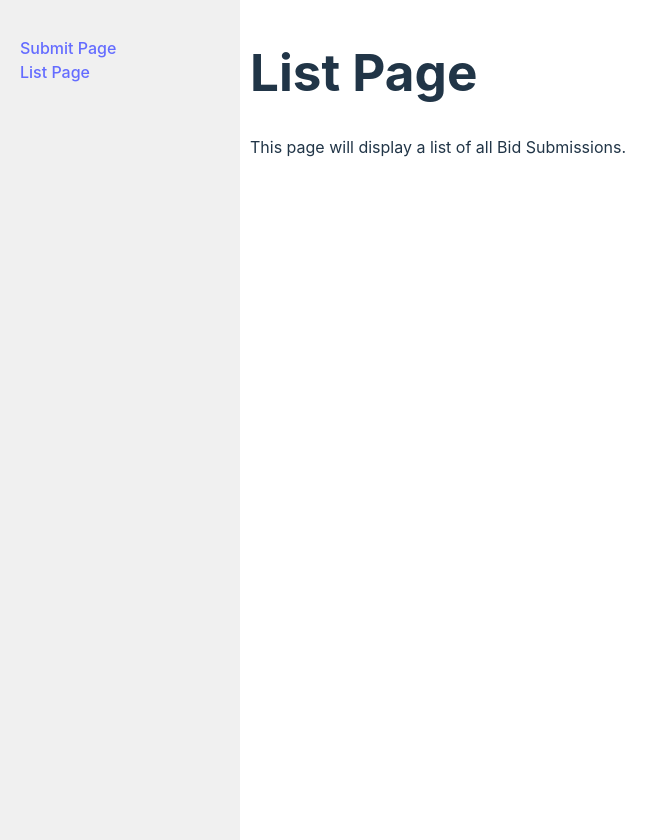
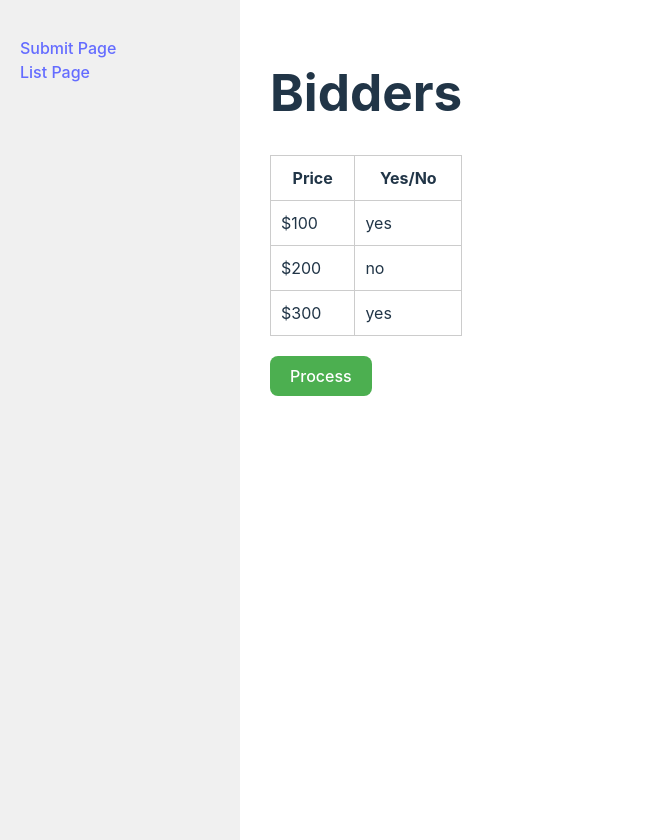
Before and after one commit to Privacy-Lab-Latam-Builders/Aleph-Hackathon-FHEvm-Zama, a React (Vite) app in the folder frontend/: page /list in a window 1280 px wide. Shown: the whole page, without its empty margins (0-663 px from the left). Built offline with nearby package versions, Linux system fonts and the light colour scheme.

Commit message:
update ListPage and SubmitPage

```diff
--- a/frontend/src/pages/ListPage.tsx
+++ b/frontend/src/pages/ListPage.tsx
@@ -1,13 +1,69 @@
-import React from 'react';
+import React, { useState } from 'react';
 
-const ListPage: React.FC = () => {
+// Define the type for each row of data in the table
+interface DataRow {
+  price: number;
+  yesNo: 'yes' | 'no';
+}
+
+const TableWithButton: React.FC = () => {
+  // Initial data (array of rows with price and yes/no)
+  const [data, setData] = useState<DataRow[]>([
+    { price: 100, yesNo: 'yes' },
+    { price: 200, yesNo: 'no' },
+    { price: 300, yesNo: 'yes' },
+  ]);
+
+  // State for showing the "hello" message when button is clicked
+  const [message, setMessage] = useState<string>('');
+
+  // Handle button click
+  const handleProcessClick = () => {
+    setMessage('Encrypted win: ___ Decrypted win: __');
+  };
+
   return (
-    <div>
-      <h1>List Page</h1>
-      <p>This page will display a list of all Bid Submissions.</p>
-      {/* You can add components to fetch and display list data */}
+    <div style={{ padding: '20px' }}>
+      <h1>Bidders</h1>
+
+      {/* Table to display data */}
+      <table style={{ width: '100%', borderCollapse: 'collapse' }}>
+        <thead>
+          <tr>
+            <th style={{ padding: '10px', border: '1px solid #ccc' }}>Price</th>
+            <th style={{ padding: '10px', border: '1px solid #ccc' }}>Yes/No</th>
+          </tr>
+        </thead>
+        <tbody>
+          {data.map((row, index) => (
+            <tr key={index}>
+              <td style={{ padding: '10px', border: '1px solid #ccc' }}>${row.price}</td>
+              <td style={{ padding: '10px', border: '1px solid #ccc' }}>{row.yesNo}</td>
+            </tr>
+          ))}
+        </tbody>
+      </table>
+
+      {/* Button to process the data */}
+      <div style={{ marginTop: '20px' }}>
+        <button
+          onClick={handleProcessClick}
+          style={{
+            padding: '10px 20px',
+            backgroundColor: '#4CAF50',
+            color: 'white',
+            border: 'none',
+            cursor: 'pointer',
+          }}
+        >
+          Process
+        </button>
+      </div>
+
+      {/* Display the message when button is clicked */}
+      {message && <h2 style={{ marginTop: '20px', color: 'green' }}>{message}</h2>}
     </div>
   );
 };
 
-export default ListPage;
+export default TableWithButton;
--- a/frontend/src/pages/SubmitPage.tsx
+++ b/frontend/src/pages/SubmitPage.tsx
@@ -55,7 +55,7 @@ const SubmitForm: React.FC = () => {
 
   return (
     <div style={{ maxWidth: '400px', margin: '0 auto', padding: '20px', border: '1px solid #ccc' }}>
-      <h1>Submit Form</h1>
+      <h1>Submit Bid</h1>
       <form onSubmit={handleSubmit}>
         {/* Text input field */}
         <div style={{ marginBottom: '10px' }}>
```
